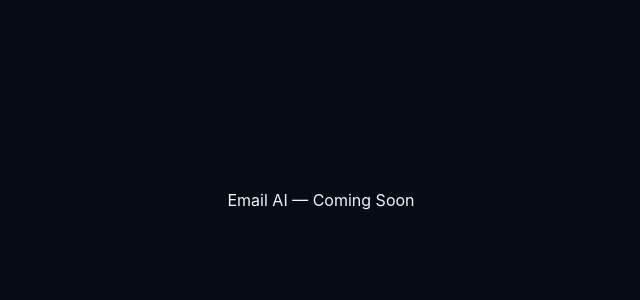
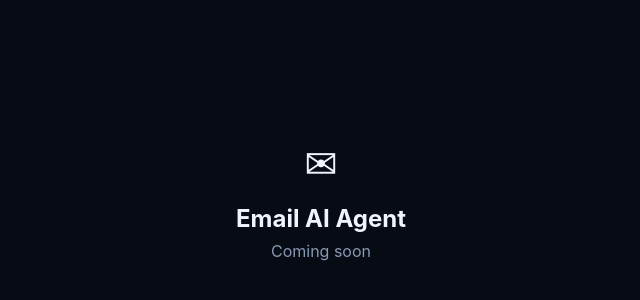
Before and after one commit to OrionAI-eksekusi/orion-ai-web, a Next.js app: page /email in a window 1280 px wide. Shown: the part 200-500 px from the top of the page, without its empty margins (319-959 px from the left). Built offline with nearby package versions, Linux system fonts and the light colour scheme.

Commit message:
fix: email page module error

```diff
--- a/src/app/email/page.tsx
+++ b/src/app/email/page.tsx
@@ -1,4 +1,12 @@
 'use client'
 export default function EmailPage() {
-  return <div style={{minHeight:'100vh',backgroundColor:'#070B14',color:'#F0F4FF',display:'flex',alignItems:'center',justifyContent:'center',fontFamily:'Inter'}}>Email AI — Coming Soon</div>
+  return (
+    <div style={{minHeight:'100vh',backgroundColor:'#070B14',color:'#F0F4FF',display:'flex',alignItems:'center',justifyContent:'center',fontFamily:'Inter,sans-serif'}}>
+      <div style={{textAlign:'center'}}>
+        <div style={{fontSize:'40px',marginBottom:'16px'}}>✉</div>
+        <h1 style={{fontSize:'24px',fontWeight:700,marginBottom:'8px'}}>Email AI Agent</h1>
+        <p style={{color:'#8899B4'}}>Coming soon</p>
+      </div>
+    </div>
+  )
 }
```
